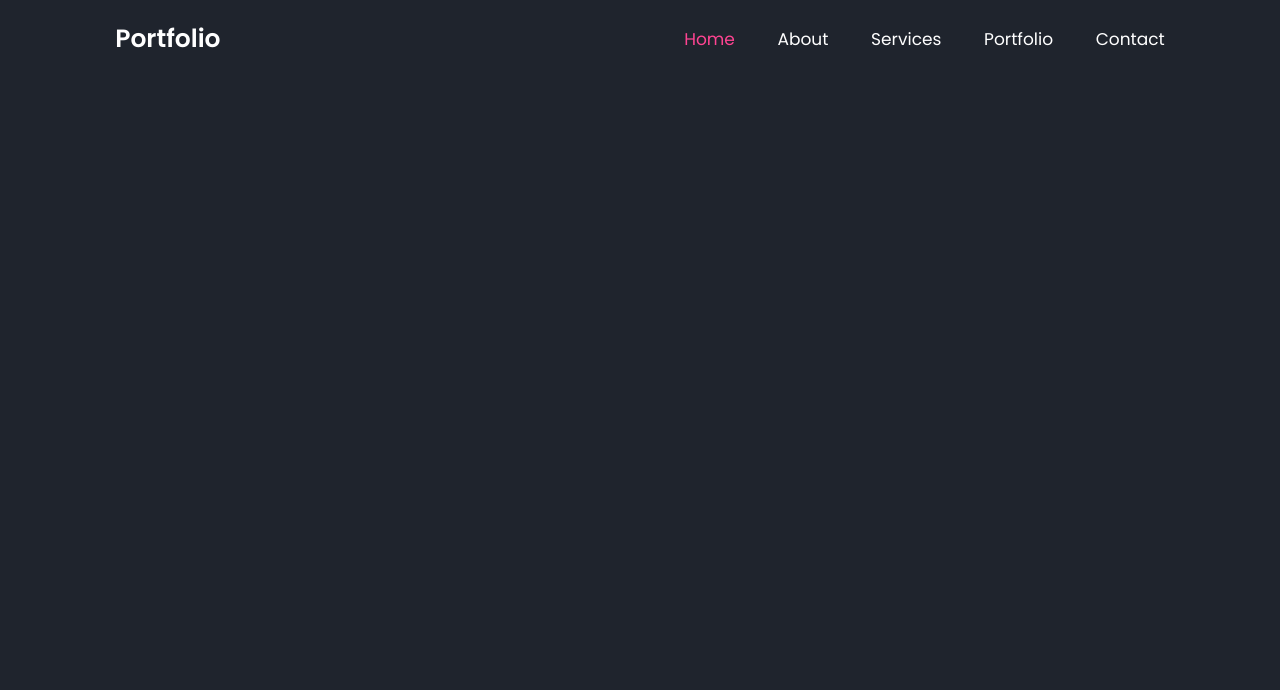
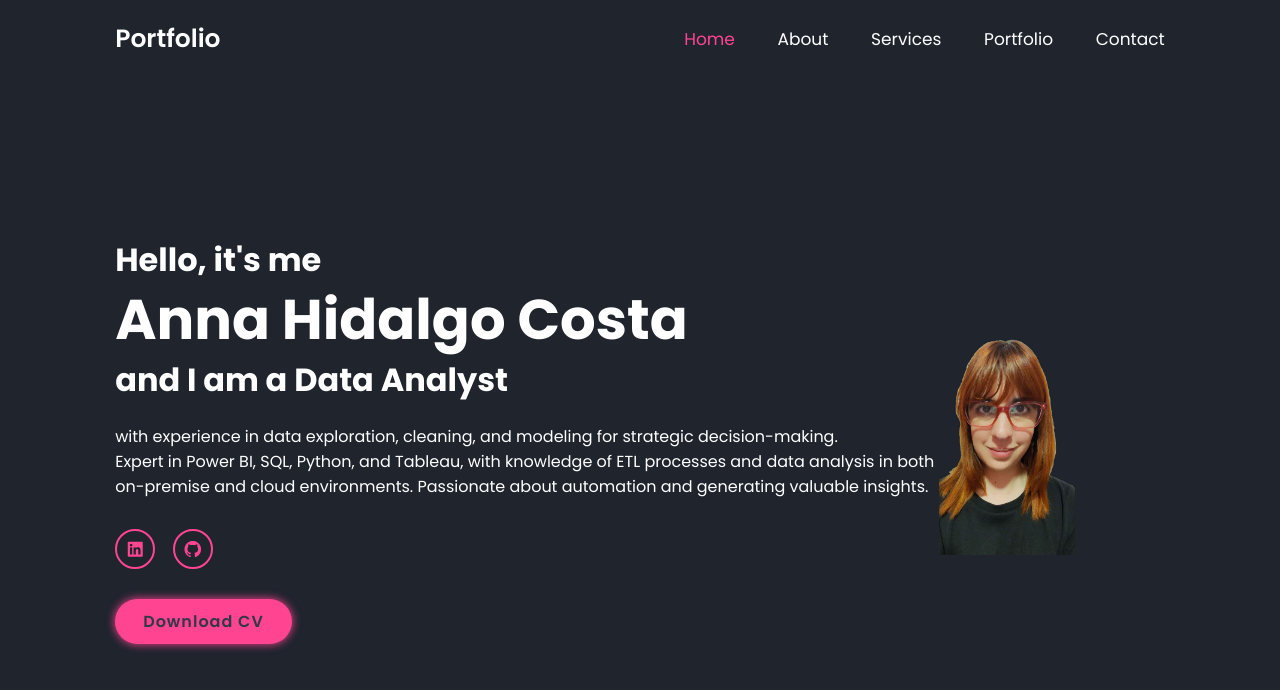
Before and after one commit to annahico/Portfolio-DA, a plain HTML site: page index.html in a window 1280 px wide. Drawn offline with nearby package versions, Linux system fonts and the light colour scheme.

Commit message:
feat: added home desing and code

```diff
--- a/index.html
+++ b/index.html
@@ -16,18 +16,39 @@
     <header class="header">
         <a href="#" class="logo"> Portfolio </a>
 
-        <i class='bx bx-menu' id = "menu-icon"></i>
+        <i class='bx bx-menu' id="menu-icon"></i>
 
         <nav class="navbar">
-            <a href="#home" class = "active">Home</a>
+            <a href="#home" class="active">Home</a>
             <a href="#about">About</a>
             <a href="#services">Services</a>
             <a href="#services">Portfolio</a>
             <a href="#contact">Contact</a>
+        </nav>
+    </header>
 
-        </nav>
+    <section class="home" id="home">
+        <div class="home-content">
+            <h3>Hello, it's me </h3>
+            <h1>Anna Hidalgo Costa</h1>
+            <h3>and I am a <spam> Data Analyst</spam>
+            </h3>
+            <p> with experience in data exploration,
+                cleaning, and modeling for strategic decision-making. <br>
+                Expert in Power BI, SQL, Python, and Tableau, with
+                knowledge of ETL processes and data analysis in
+                both on-premise and cloud environments. Passionate
+                about automation and generating valuable insights. </p>
+            <div class="social-media">
+                <a href="#"><i class='bx bxl-linkedin-square'></i></a>
+                <a href="#"><i class='bx bxl-github'></i></a>
+            </div>
+            <a href="#" class="btn"> Download CV</a>
+        </div>
+        <div class="home-img">
+            <img src="img/anna.png" alt="">
 
-        <script src="main.js"></script>
+            <script src="main.js"></script>
 </body>
 
 
--- a/styles.css
+++ b/styles.css
@@ -26,6 +26,11 @@ html {
 body {
     background: var(--bg-color);
     color: var(--text-color);
+}
+
+section {
+    min-height: 100vh;
+    padding: 10rem 9% 2rem;
 }
 
 .header {
@@ -65,3 +70,80 @@ body {
     color: var(--text-color);
     display: none;
 }
+
+.home {
+    display: flex;
+    justify-content: center;
+    align-items: center;
+}
+
+.home-img {
+    width: 35vw;
+}
+
+.home-img img {
+    width: 60%;
+    height: auto;
+}
+
+.home-content h3 {
+    font-size: 3.2rem;
+    font-weight: 700;
+}
+
+.home-content h3:nth-of-type(2) {
+    margin-bottom: 2rem;
+}
+
+span {
+    color: var(--main-color);
+}
+
+.home-content h1 {
+    font-size: 5.6rem;
+    font-weight: 700;
+    line-height: 1.3;
+}
+
+.home-content p {
+    font-size: 1.6rem;
+    /* margin: 2rem 0 3rem; */
+}
+
+.social-media a {
+    display: inline-flex;
+    justify-content: center;
+    align-items: center;
+    width: 4rem;
+    height: 4rem;
+    background: transparent;
+    border: .2rem solid var(--main-color);
+    border-radius: 50%;
+    font-size: 2rem;
+    color: var(--main-color);
+    margin: 3rem 1.5rem 3rem 0;
+    transition: .5s ease;
+}
+
+.social-media a:hover {
+    background: var(--main-color);
+    color: var(--bg-color);
+    box-shadow: 0 0 1rem var(--main-color);
+}
+
+.btn {
+    display: inline-block;
+    padding: 1rem 2.8rem;
+    background-color: var(--main-color);
+    border-radius: 4rem;
+    box-shadow: 0 0 1rem var(--main-color);
+    font-size: 1.6rem;
+    color: var(--second-bg-color);
+    letter-spacing: .1rem;
+    font-weight: 600;
+    transition: .5s ease;
+}
+
+.btn:hover {
+    box-shadow: none;
+}
```
Also changed, not shown: img/anna.png (added), 1 other file.
